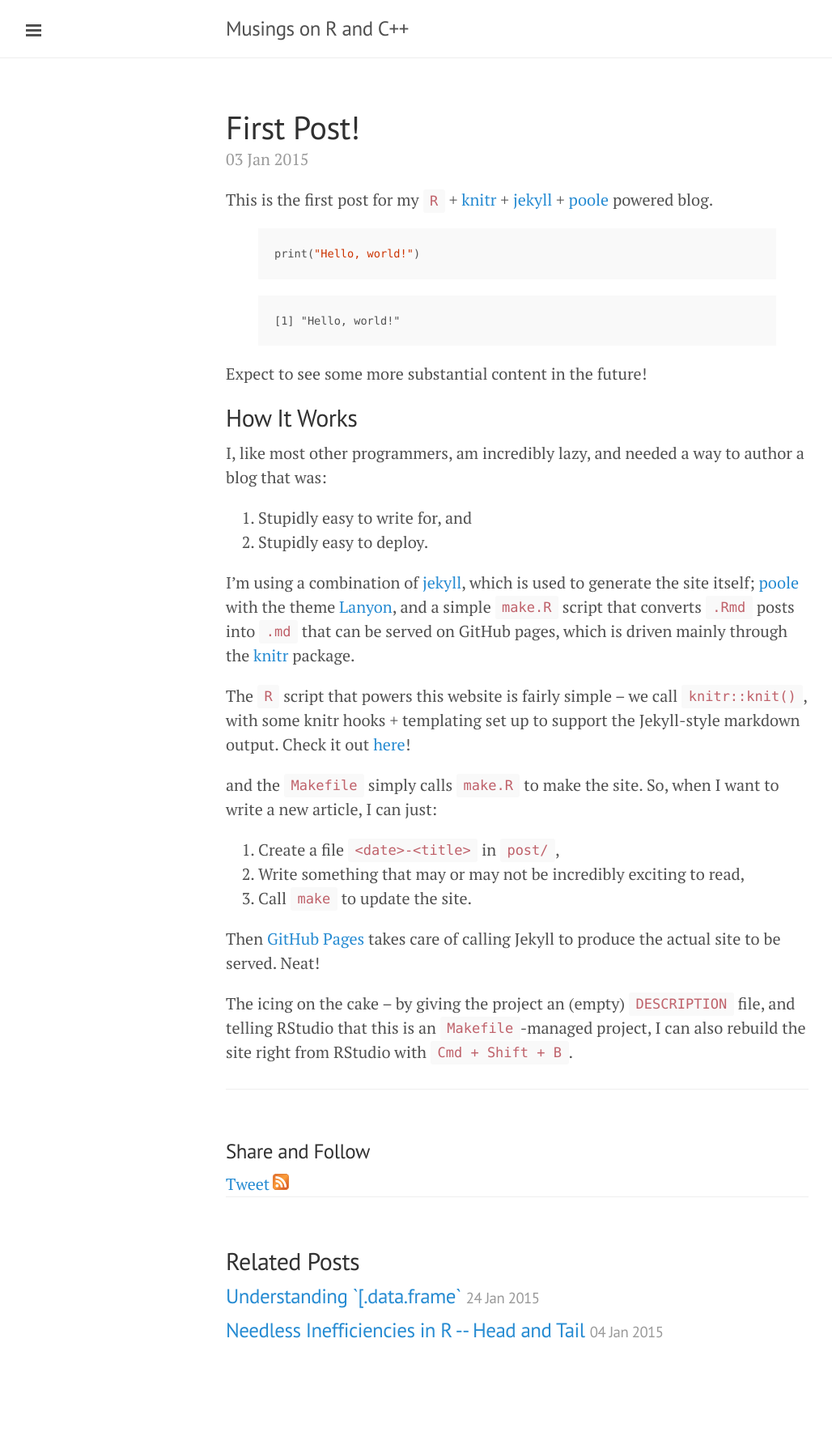
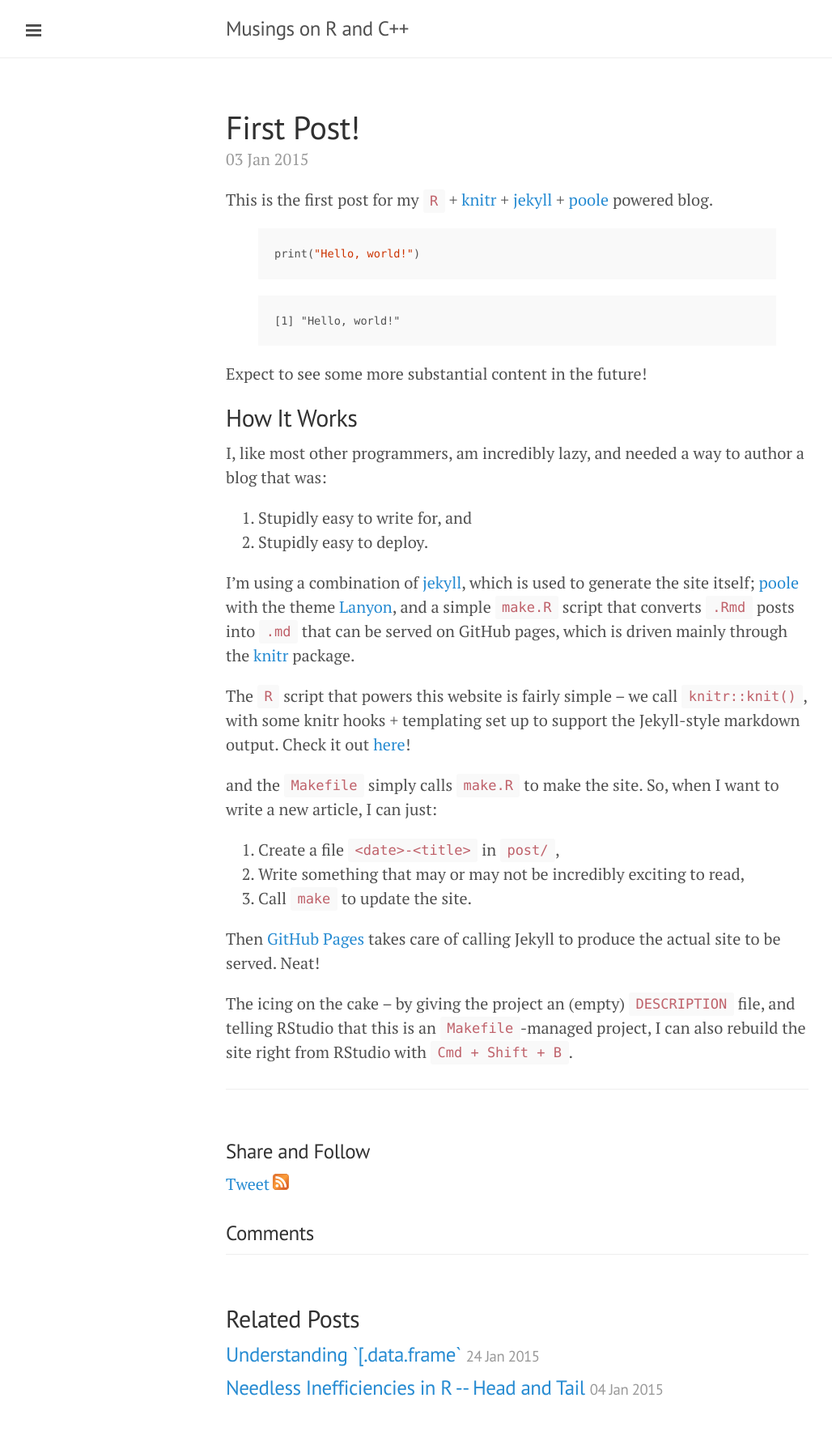
Before and after one commit to kevinushey/blog, a Jekyll site: the page built from _posts/2015-01-03-first-post.md, in a window 1280 px wide. Shown: the whole page at 81% size, without its empty margins (1-1029 px from the left). Built offline with Jekyll 4.4.1, drawn with Linux system fonts in a browser that asks for light colours; comment, search, counter and statistics services are not loaded; before the commit the page ends 1719 px from its top, so only the background shows below that.

Commit message:
add comments header

```diff
--- a/_includes/comments.html
+++ b/_includes/comments.html
@@ -1,3 +1,4 @@
+<h3>Comments</h3>
 <div id="disqus_thread"></div>
  <script type="text/javascript">
      var disqus_shortname = 'musingsonrandc'; // required: replace example with your forum shortname
```
